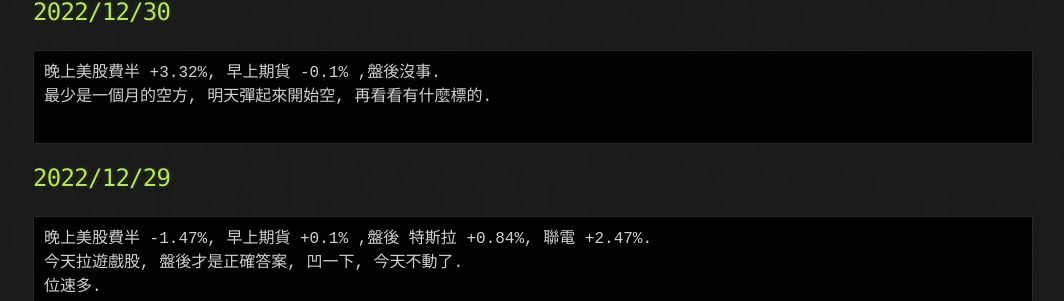
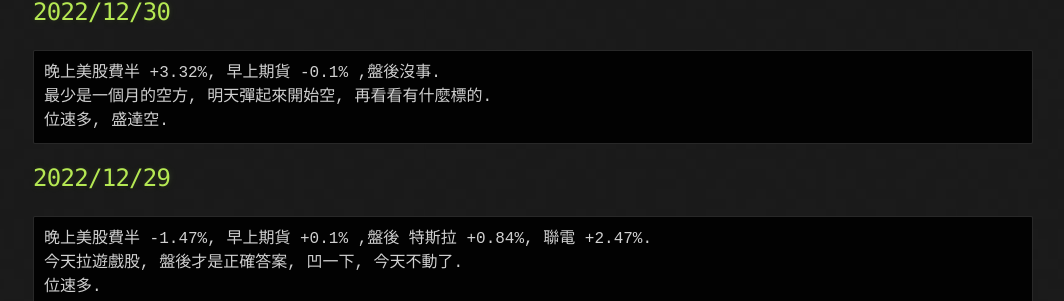
Before and after one commit to lepg5487/Stock_God, a Jekyll site: the page built from index.md, in a window 1280 px wide and 900 px high, scrolled down 428 px. Shown: the part 196-497 px from the top of the window, without its empty margins (107-1171 px from the left). Built offline with Jekyll 4.4.1, drawn with Linux system fonts in a browser that asks for light colours; our own code applies the rules of GitHub Pages for plain Markdown files.

Commit message:
Update index.md

````diff
--- a/index.md
+++ b/index.md
@@ -24,7 +24,7 @@ layout: testlayouts
 ```
 晚上美股費半 +3.32%, 早上期貨 -0.1% ,盤後沒事.
 最少是一個月的空方, 明天彈起來開始空, 再看看有什麼標的.
-
+位速多, 盛達空.
 ```
 
 ## 2022/12/29
````
